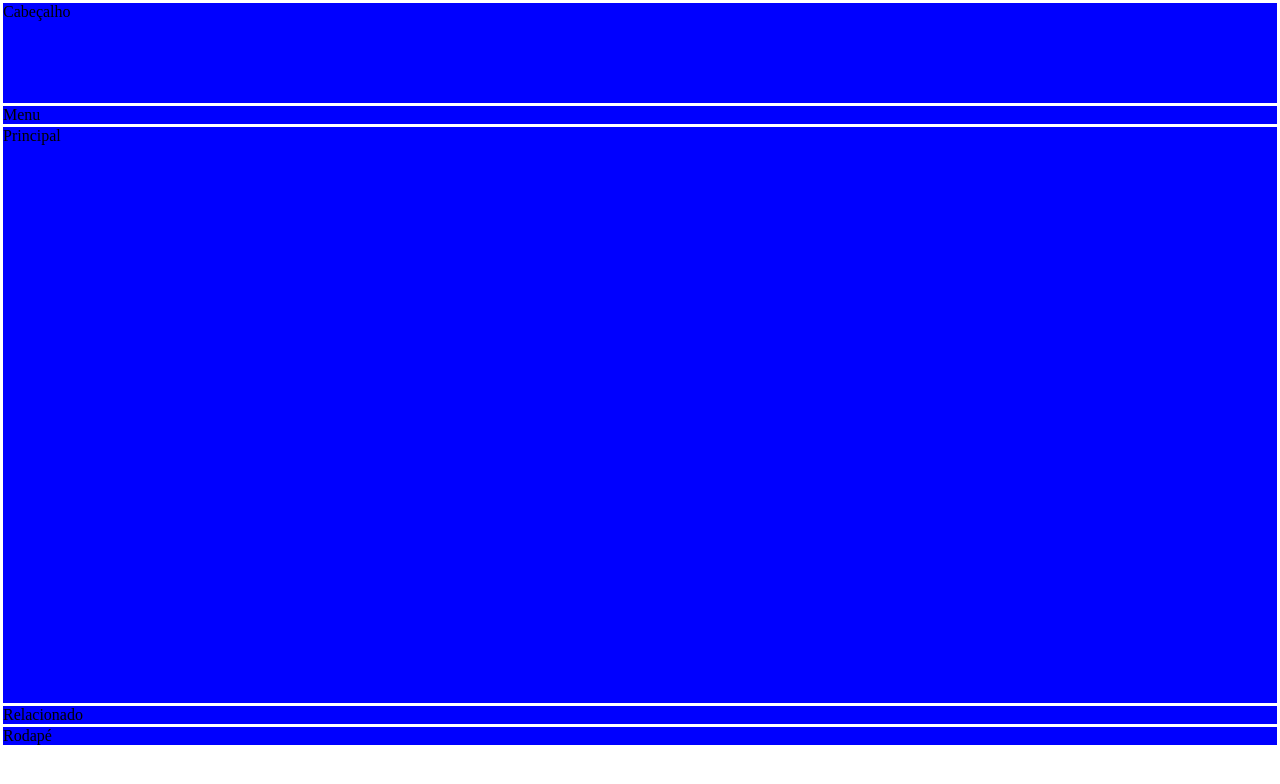
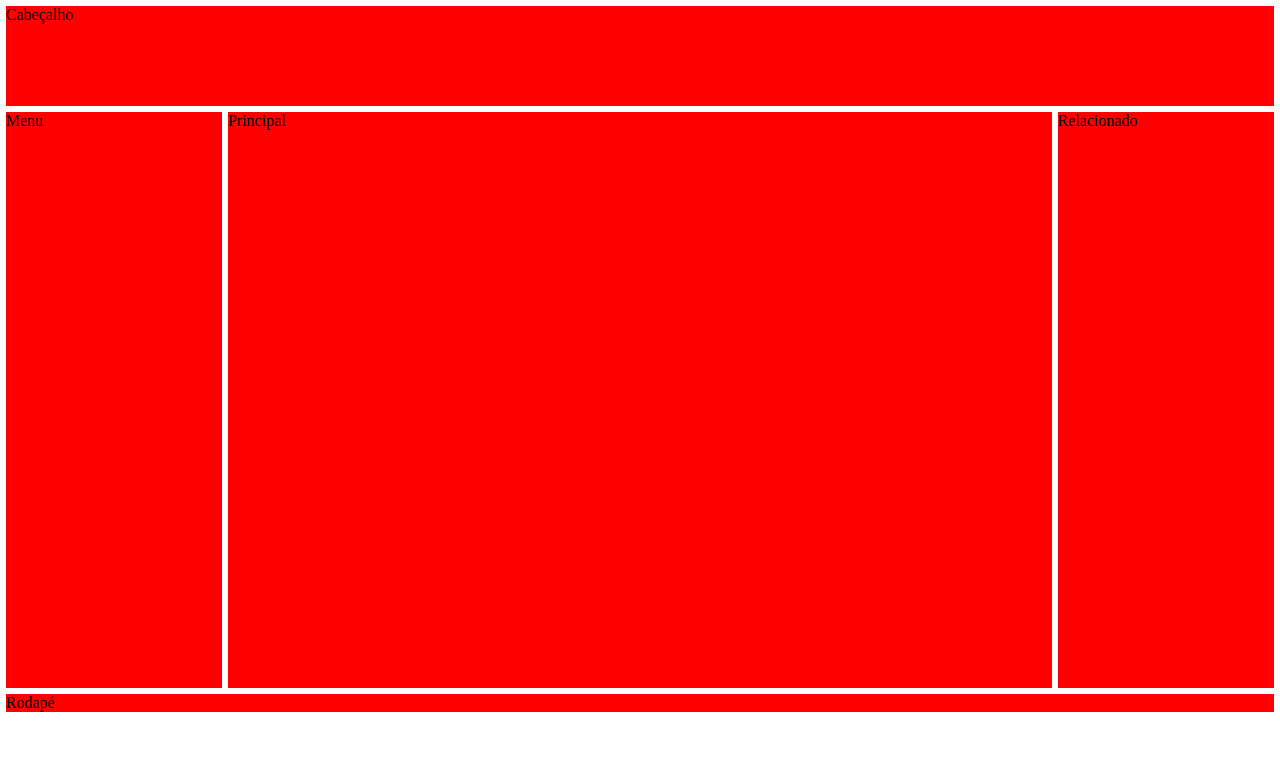
Before and after one commit to AlissonIB/layout.ts, a plain HTML site: page index.html in a window 1280 px wide. Drawn offline with Linux system fonts and the light colour scheme.

Commit message:
Mudei de vermelho

```diff
--- a/index.html
+++ b/index.html
@@ -12,10 +12,15 @@
          box-sizing: border-box;
         }
 
-
+        body {
+          display: flex;
+          flex-wrap: wrap;
+          margin: 3px;
+          flex: 1 1 100vw;
+        }
 
         header, nav, main, aside, footer {
-          background: blue;
+          background: red;
           display: flex;
           margin: 3px;
         }
```
